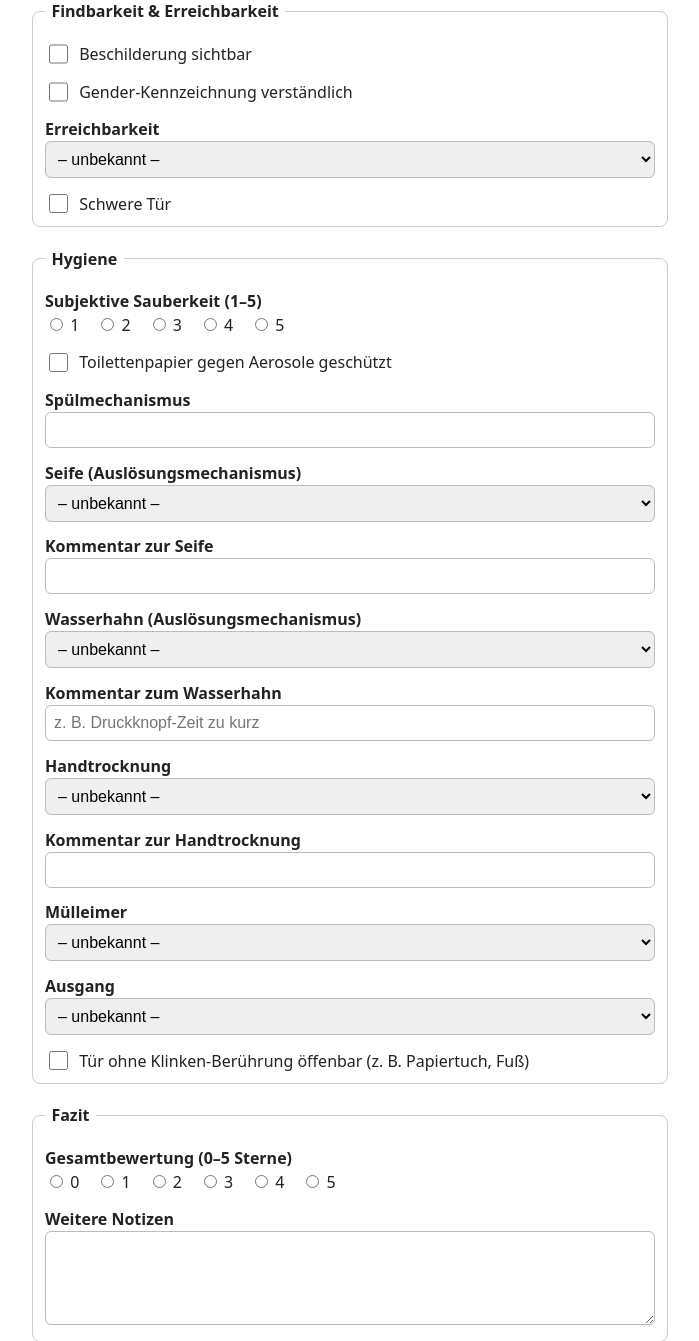
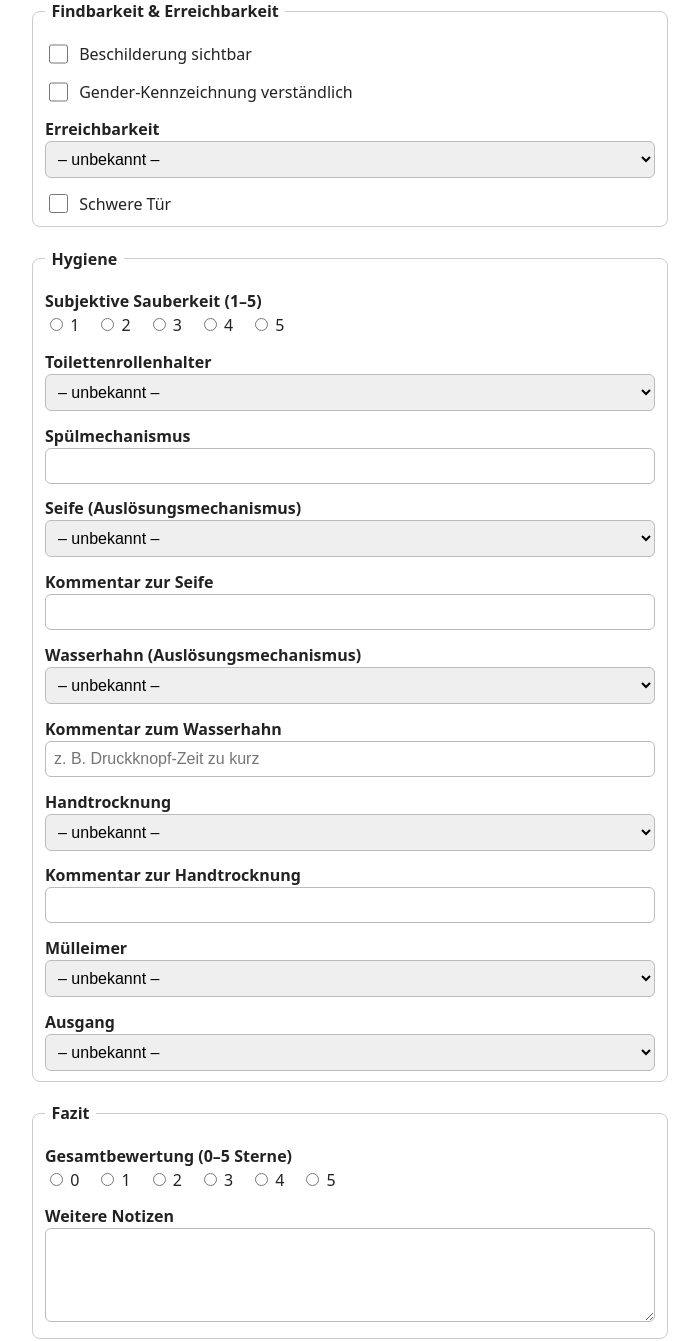
Before and after one commit to sjfrhafe/was-ist-seife, a Flask app: page /neu in a window 1280 px wide. Shown: the part 683-2024 px from the top of the page, without its empty margins (290-989 px from the left). Run offline with Flask 3, Linux system fonts and the light colour scheme.

Commit message:
Suche auf Export-Seite, Toilettenrollenhalter-Auswahl statt Papier-Checkbox, neue Ausgang-Optionen

```diff
--- a/app.py
+++ b/app.py
@@ -20,10 +20,10 @@ TEXT_FELDER = [
     "wasserhahn", "wasserhahn_kommentar",
     "handtrocknung", "handtrocknung_kommentar",
     "muelleimer", "ausgang", "notizen", "bewertungszeitpunkt",
+    "toilettenrollenhalter",
 ]
 BOOL_FELDER = [
-    "beschilderung_sichtbar", "gender_verstaendlich",
-    "schwere_tuer", "papier_geschuetzt", "ausgang_kontaktlos",
+    "beschilderung_sichtbar", "gender_verstaendlich", "schwere_tuer",
 ]
 ZAHL_FELDER = ["sauberkeit", "sterne"]
 KOORD_FELDER = ["lat", "lng"]
@@ -36,7 +36,9 @@ OPTIONEN = {
     "handtrocknung": ["Offener Föhn", "Geschlossener Föhn", "Papiertuch",
                       "Festes Handtuch", "Trommelhandtuch", "Nichts"],
     "muelleimer": ["Keiner", "Mit Berührung", "Berührungslos"],
-    "ausgang": ["Tür", "Automatiktür", "Offen", "Offen mit Sichtschutz"],
+    "toilettenrollenhalter": ["Offen", "Geschlossen", "Beides"],
+    "ausgang": ["Tür", "Tür (mit Fuß öffenbar)", "Tür (mit Papiertuch öffenbar)",
+                "Automatiktür", "Offen", "Offen mit Sichtschutz"],
 }
 
 SCHEMA = """
@@ -46,13 +48,13 @@ CREATE TABLE IF NOT EXISTS bewertungen (
     adresse TEXT, lat REAL, lng REAL, wegbeschreibung TEXT,
     beschilderung_sichtbar INTEGER, gender_verstaendlich INTEGER,
     erreichbarkeit TEXT, schwere_tuer INTEGER,
-    sauberkeit INTEGER, papier_geschuetzt INTEGER,
+    sauberkeit INTEGER, toilettenrollenhalter TEXT,
     spuelmechanismus TEXT,
     seife TEXT, seife_kommentar TEXT,
     wasserhahn TEXT, wasserhahn_kommentar TEXT,
     handtrocknung TEXT, handtrocknung_kommentar TEXT,
     muelleimer TEXT,
-    ausgang TEXT, ausgang_kontaktlos INTEGER,
+    ausgang TEXT,
     sterne INTEGER, notizen TEXT,
     bewertungszeitpunkt TEXT,
     erstellt_am TEXT DEFAULT (datetime('now', 'localtime')),
@@ -69,6 +71,17 @@ with sqlite3.connect(DB_PATH) as conn:
         conn.execute("ALTER TABLE bewertungen ADD COLUMN bewertungszeitpunkt TEXT")
     except sqlite3.OperationalError:
         pass  # Spalte existiert schon
+    try:
+        conn.execute("ALTER TABLE bewertungen ADD COLUMN toilettenrollenhalter TEXT")
+        conn.execute("UPDATE bewertungen SET toilettenrollenhalter = 'Geschlossen' "
+                     "WHERE papier_geschuetzt = 1")
+    except sqlite3.OperationalError:
+        pass  # schon migriert
+    for alte_spalte in ["papier_geschuetzt", "ausgang_kontaktlos"]:
+        try:
+            conn.execute(f"ALTER TABLE bewertungen DROP COLUMN {alte_spalte}")
+        except sqlite3.OperationalError:
+            pass  # schon weg (oder frische DB)
 
 
 def db():
--- a/templates/detail.html
+++ b/templates/detail.html
@@ -24,14 +24,13 @@
   <dt>Schwere Tür</dt><dd>{{ janein(eintrag['schwere_tuer']) }}</dd>
 
   {% if eintrag['sauberkeit'] is not none %}<dt>Sauberkeit</dt><dd>{{ eintrag['sauberkeit'] }} / 5</dd>{% endif %}
-  <dt>Papier geschützt</dt><dd>{{ janein(eintrag['papier_geschuetzt']) }}</dd>
+  {% if eintrag['toilettenrollenhalter'] %}<dt>Toilettenrollenhalter</dt><dd>{{ eintrag['toilettenrollenhalter'] }}</dd>{% endif %}
   {% if eintrag['spuelmechanismus'] %}<dt>Spülmechanismus</dt><dd>{{ eintrag['spuelmechanismus'] }}</dd>{% endif %}
   {% if eintrag['seife'] %}<dt>Seife</dt><dd>{{ eintrag['seife'] }}{% if eintrag['seife_kommentar'] %} – {{ eintrag['seife_kommentar'] }}{% endif %}</dd>{% endif %}
   {% if eintrag['wasserhahn'] %}<dt>Wasserhahn</dt><dd>{{ eintrag['wasserhahn'] }}{% if eintrag['wasserhahn_kommentar'] %} – {{ eintrag['wasserhahn_kommentar'] }}{% endif %}</dd>{% endif %}
   {% if eintrag['handtrocknung'] %}<dt>Handtrocknung</dt><dd>{{ eintrag['handtrocknung'] }}{% if eintrag['handtrocknung_kommentar'] %} – {{ eintrag['handtrocknung_kommentar'] }}{% endif %}</dd>{% endif %}
   {% if eintrag['muelleimer'] %}<dt>Mülleimer</dt><dd>{{ eintrag['muelleimer'] }}</dd>{% endif %}
-  {% if eintrag['ausgang'] %}<dt>Ausgang</dt><dd>{{ eintrag['ausgang'] }}
-    {% if eintrag['ausgang'] == 'Tür' %} – ohne Klinke öffenbar: {{ janein(eintrag['ausgang_kontaktlos']) }}{% endif %}</dd>{% endif %}
+  {% if eintrag['ausgang'] %}<dt>Ausgang</dt><dd>{{ eintrag['ausgang'] }}</dd>{% endif %}
 
   {% if eintrag['notizen'] %}<dt>Notizen</dt><dd>{{ eintrag['notizen'] }}</dd>{% endif %}
   {% if eintrag['bewertungszeitpunkt'] %}<dt>Bewertungszeitpunkt</dt><dd>{{ eintrag['bewertungszeitpunkt'] | replace('T', ' ') }}</dd>{% endif %}
--- a/templates/formular.html
+++ b/templates/formular.html
@@ -61,7 +61,7 @@
   <fieldset>
     <legend>Hygiene</legend>
     {{ skala('sauberkeit', 'Subjektive Sauberkeit (1–5)', 1, 5) }}
-    {{ kastchen('papier_geschuetzt', 'Toilettenpapier gegen Aerosole geschützt') }}
+    {{ auswahl('toilettenrollenhalter', 'Toilettenrollenhalter') }}
     <label for="spuelmechanismus">Spülmechanismus</label>
     <input type="text" id="spuelmechanismus" name="spuelmechanismus"
       value="{{ eintrag.get('spuelmechanismus') or '' }}">
@@ -80,7 +80,6 @@
       value="{{ eintrag.get('handtrocknung_kommentar') or '' }}">
     {{ auswahl('muelleimer', 'Mülleimer') }}
     {{ auswahl('ausgang', 'Ausgang') }}
-    {{ kastchen('ausgang_kontaktlos', 'Tür ohne Klinken-Berührung öffenbar (z. B. Papiertuch, Fuß)') }}
   </fieldset>
 
   <fieldset>
--- a/test_app.py
+++ b/test_app.py
@@ -17,6 +17,7 @@ def test_crud():
         "name": "Testcafé", "adresse": "Teststr. 1", "lat": "51,23", "lng": "6.79",
         "sauberkeit": "4", "sterne": "5", "seife": "Sensor",
         "beschilderung_sichtbar": "1", "bewertungszeitpunkt": "2026-07-31T12:30",
+        "toilettenrollenhalter": "Geschlossen",
     }, follow_redirects=True)
     seite = antwort.get_data(as_text=True)
     assert "Testcafé" in seite and "★★★★★" in seite and "51.23" in seite
```
Also changed, not shown: templates/export.html (+27 -6 lines).
